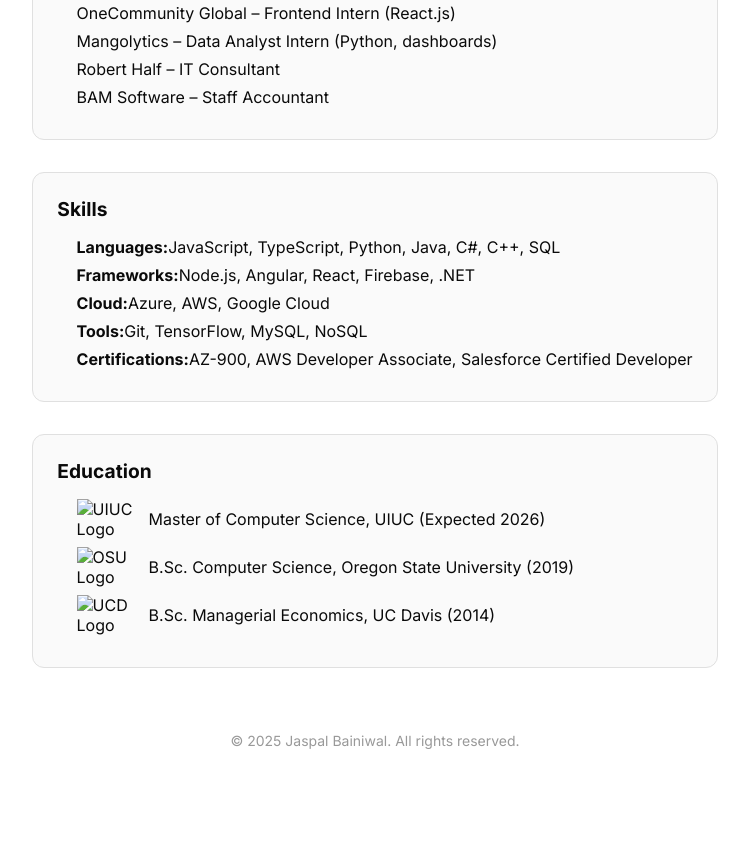
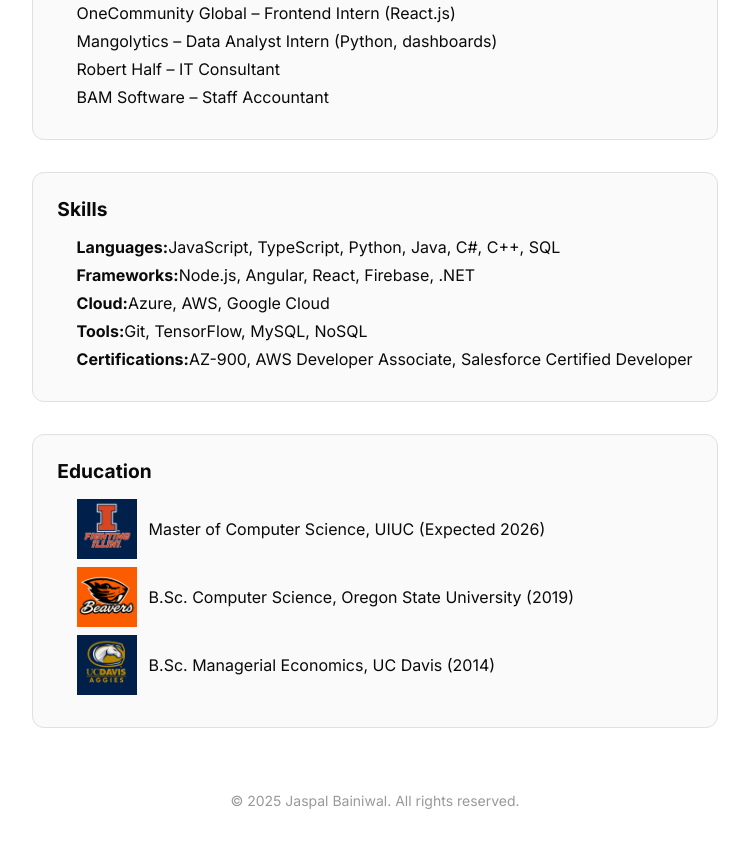
Before and after one commit to jaspalsb/jaspalsb.github.io, a plain HTML site: page index.html in a window 1280 px wide. Shown: the part 704-1545 px from the top of the page, without its empty margins (265-1014 px from the left). Before the commit the page ends 1485 px from the top, so only its background shows below. Drawn offline with Linux system fonts and the light colour scheme.

Commit message:
Update index.html

```diff
--- a/index.html
+++ b/index.html
@@ -177,14 +177,15 @@
       </ul>
     </div>
 
-    <div class="section">
-      <h2>Education</h2>
-      <ul>
-        <li><img src="uiuc.png" alt="UIUC Logo" class="school-logo" />Master of Computer Science, UIUC (Expected 2026)</li>
-        <li><img src="osu.png" alt="OSU Logo" class="school-logo" />B.Sc. Computer Science, Oregon State University (2019)</li>
-        <li><img src="ucd.png" alt="UCD Logo" class="school-logo" />B.Sc. Managerial Economics, UC Davis (2014)</li>
-      </ul>
-    </div>
+<div class="section">
+  <h2>Education</h2>
+  <ul>
+    <li><img src="img/uiuc.png" alt="UIUC Logo" class="school-logo" />Master of Computer Science, UIUC (Expected 2026)</li>
+    <li><img src="img/osu.png" alt="OSU Logo" class="school-logo" />B.Sc. Computer Science, Oregon State University (2019)</li>
+    <li><img src="img/ucd.png" alt="UCD Logo" class="school-logo" />B.Sc. Managerial Economics, UC Davis (2014)</li>
+  </ul>
+</div>
+
   </div>
 
   <div class="footer">
```
